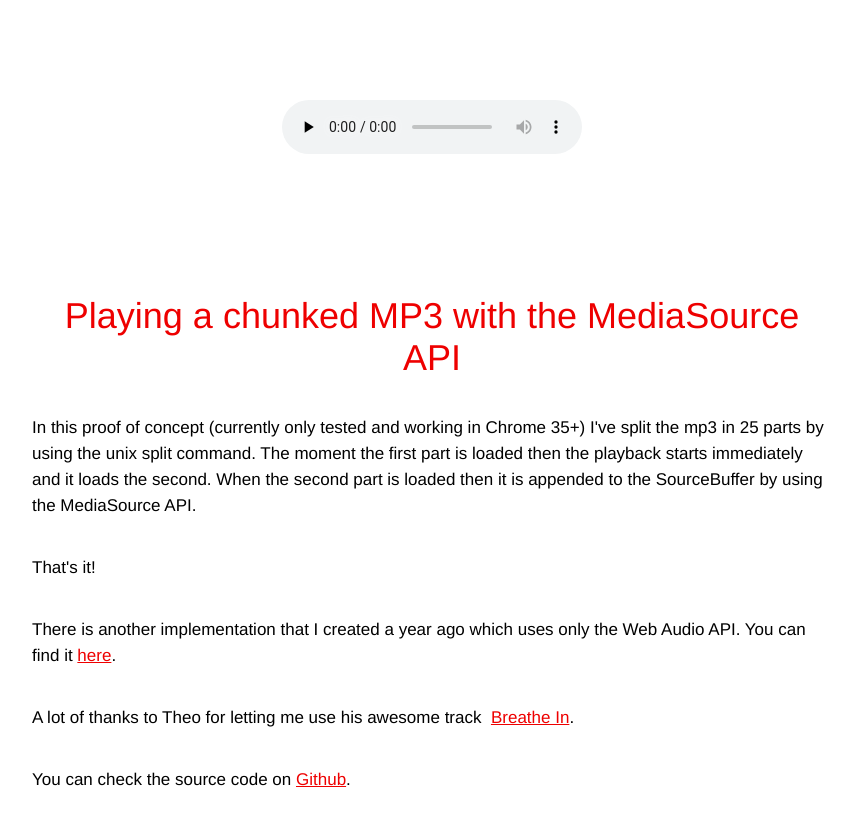
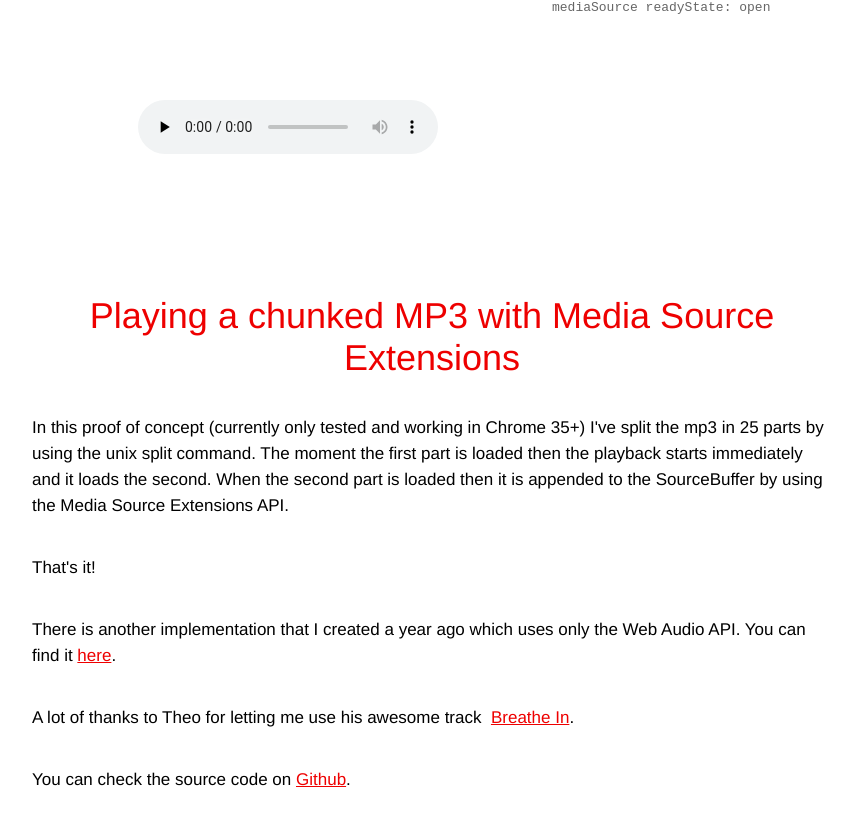
Before and after one commit to 72lions/PlayingChunkedMP3MediaSourceAPI, a plain HTML site: page index.html in a window 1280 px wide. Shown: the whole page, without its empty margins (208-1062 px from the left). Drawn offline with Linux system fonts and the light colour scheme; no server answers.

Commit message:
Adds a logger and some small fixes

```diff
--- a/index.html
+++ b/index.html
@@ -2,15 +2,16 @@
 <html lang="en">
 <head>
   <meta charset="UTF-8">
-  <title>MediaSource API - Playing a chunked MP3</title>
+  <title>Playing a chunked MP3 with Media Source Extensions</title>
   <link href="style.css" media="all" rel="stylesheet" type="text/css">
 </head>
 <body>
   <div id="container">
+    <pre id="logger"></pre>
     <canvas width="1024" height="255"></canvas>
     <audio id="track" controls></audio>
     <p class="left-align">
-      <h1>Playing a chunked MP3 with the MediaSource API</h1>
+      <h1>Playing a chunked MP3 with Media Source Extensions</h1>
       <p>
         In this proof of concept (currently only tested and working in Chrome 35+)
         I've split the mp3 in 25 parts by using the unix split command.
@@ -18,7 +19,7 @@
         and it loads the second.
 
         When the second part is loaded then it is appended to the SourceBuffer
-        by using the MediaSource API.
+        by using the Media Source Extensions API.
       </p>
       <p>That's it!</p>
       <p>
--- a/main.js
+++ b/main.js
@@ -43,6 +43,11 @@
   var _audioEl = document.querySelector('#track');
 
   /**
+   * The html element that will show the logs.
+   */
+  var _logEl = document.querySelector("#logger");
+
+  /**
    * The MediaSource's AudioBuffer.
    */
   var _sourceBuffer;
@@ -75,6 +80,23 @@
    * @type {Number}
    */
   var _itemsAppendedToSourceBuffer = 0;
+
+  //#### LOGGER ###
+
+  /**
+   * The logger object is used for showing logs in an HTML element.
+   * @type {Object}
+   */
+  var _logger = {
+    log: function() {
+      try {
+      var args = Array.prototype.slice.call(arguments, 0);
+        _logEl.textContent = args.join(' ') + '\n' + _logEl.textContent;
+      } catch (e) {
+        console.log(e);
+      }
+    }
+  }
 
   //#### FILE LOADING ###
 
@@ -111,6 +133,7 @@
     get(_files[i], function(result) {
 
       console.log('XMLHttpRequest: loaded', _files[i]);
+      _logger.log('XMLHttpRequest: loaded', _files[i]);
 
       // Cache the buffer
       _loadedBuffers.push(result);
@@ -139,6 +162,8 @@
    */
   function loadNextBuffer() {
     if (_loadedBuffers.length) {
+      console.log('SourceBuffer: appending', _files[_itemsAppendedToSourceBuffer]);
+      _logger.log('SourceBuffer: appending', _files[_itemsAppendedToSourceBuffer]);
       // append the next one into the source buffer.
       _sourceBuffer.appendBuffer(_loadedBuffers.shift());
       _itemsAppendedToSourceBuffer++;
@@ -156,7 +181,7 @@
    */
   function sourceOpenCallback() {
     console.log('mediaSource readyState: ' + this.readyState);
-
+    _logger.log('mediaSource readyState: ' + this.readyState);
     // Create the source buffer where we are going to append the
     // new chunks.
     _sourceBuffer = _mediaSource.addSourceBuffer('audio/mpeg');
@@ -171,6 +196,7 @@
    */
   function sourceCloseCallback() {
     console.log('mediaSource readyState: ' + this.readyState);
+    _logger.log('mediaSource readyState: ' + this.readyState);
     _mediaSource.removeSourceBuffer(_sourceBuffer);
   }
 
@@ -179,6 +205,7 @@
    */
   function sourceEndedCallback() {
     console.log('mediaSource readyState: ' + this.readyState);
+    _logger.log('mediaSource readyState: ' + this.readyState);
   }
 
   /**
@@ -196,7 +223,7 @@
    * Setups the Web Audio API.
    */
   function setupWebAudio() {
-    var audioContext = new webkitAudioContext();
+    var audioContext = new AudioContext();
     _analyser = audioContext.createAnalyser();
     var source = audioContext.createMediaElementSource(_audioEl);
     source.connect(_analyser);
--- a/style.css
+++ b/style.css
@@ -14,7 +14,7 @@ html, body {
 #container audio {
   position: absolute;
   top: 0%;
-  left: 50%;
+  left: 32%;
   margin: 100px 0 0 -150px;
 }
 
@@ -36,3 +36,17 @@ h1 {
 a:link, a:hover, a:visited {
   color: #ee0000;
 }
+
+
+#logger {
+  position: absolute;
+  width: 280px;
+  top: 0;
+  right: 0;
+  height: 255px;
+  text-align: left;
+  color: #666;
+  overflow: scroll;
+  text-shadow: 1px 1px 1px #fff;
+  margin: 0;
+}
```
Also changed, not shown: 1 other file.
